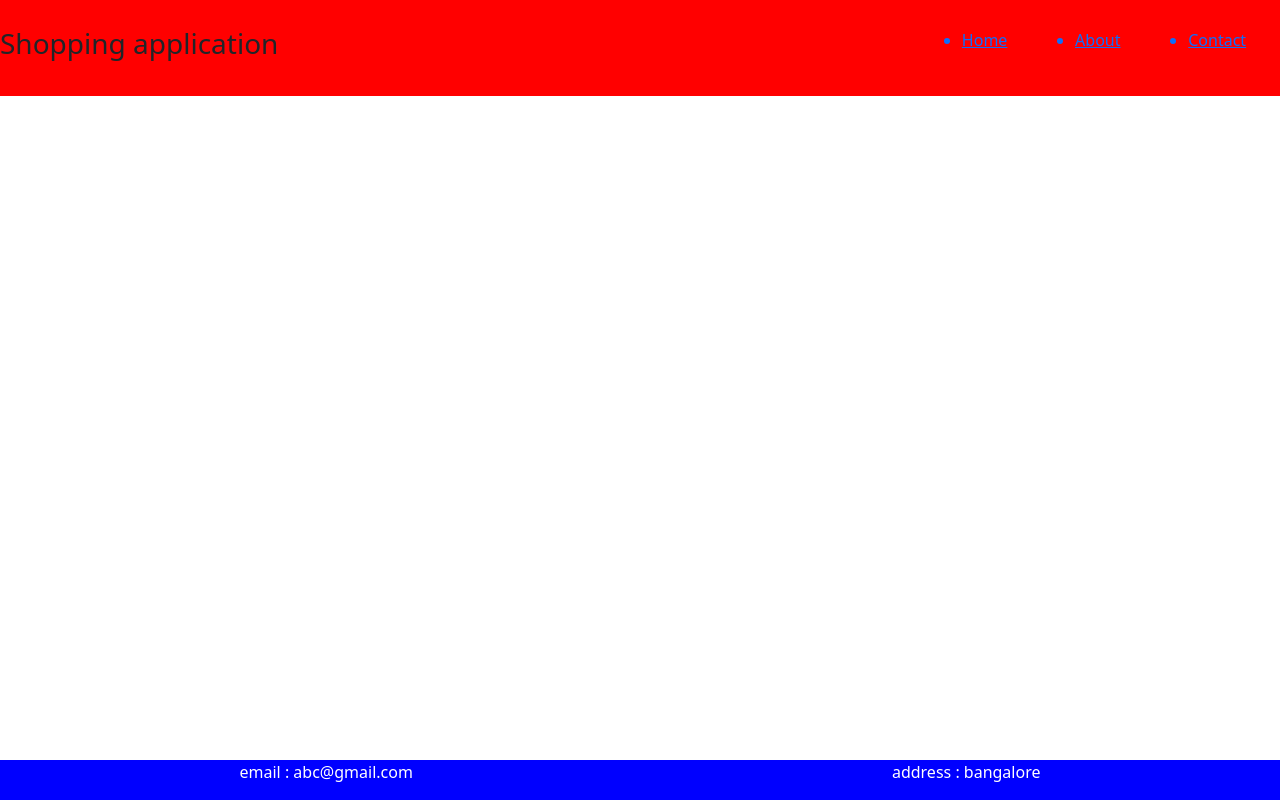
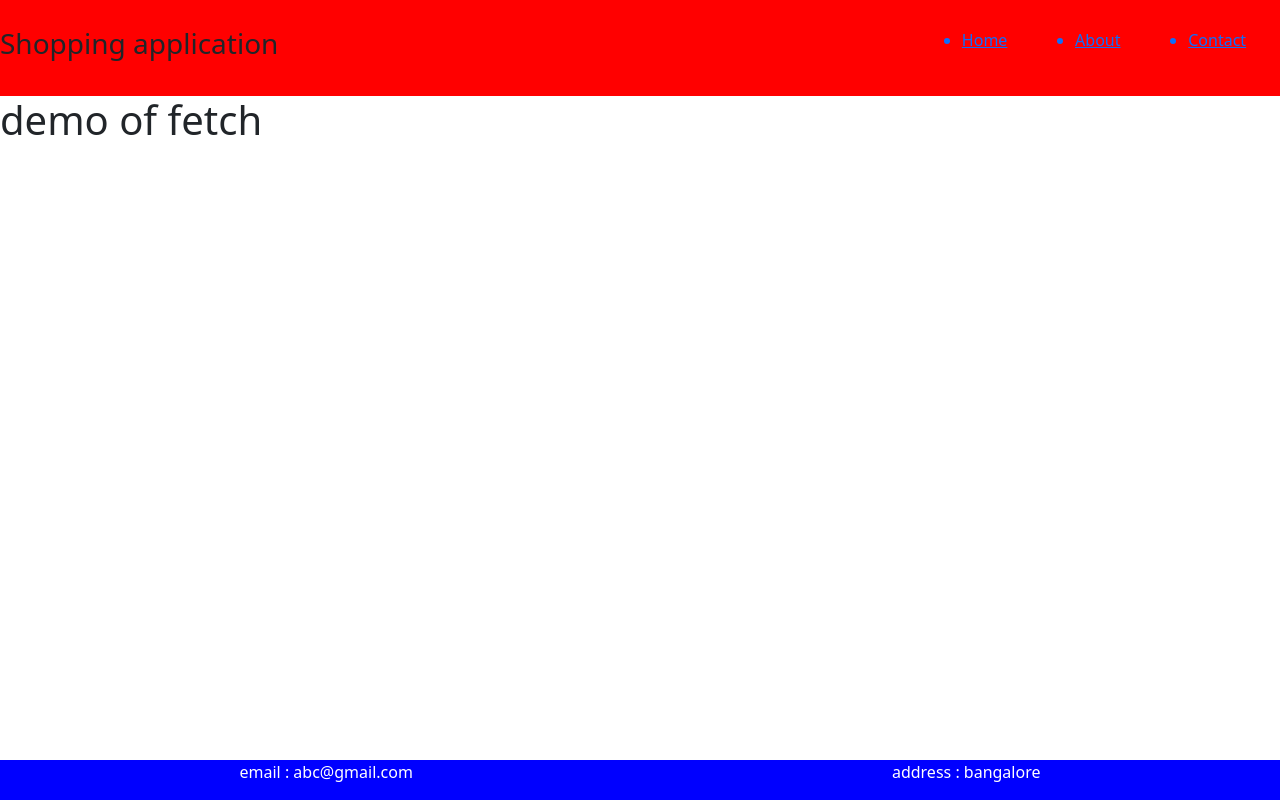
Before and after one commit to Monika-Abhijeet/jr-6-7-React, a React (Create React App) app: page /http in a window 1280 px wide. Built offline with nearby package versions, Linux system fonts and the light colour scheme; no server answers.

Commit message:
get request

```diff
--- a/src/App.js
+++ b/src/App.js
@@ -8,6 +8,7 @@ import EmployeeDetails from "./components/emp-details/emp-details";
 import MaterialUI from "./components/material-ui/material-ui";
 import ParentHook from "./components/hooks/parent";
 import ParentLifecycle from "./components/lifecycle-methods/parent-lifecycle";
+import FetchComponent from "./components/http/fetch";
 
 function App() {
   return (
@@ -25,6 +26,7 @@ function App() {
             <Route path="/emp-details/:id" element={<EmployeeDetails />} />
             <Route path="/ui" element={<MaterialUI />} />
             <Route path="/hooks" element={<ParentHook />} />
+            <Route path="http" element={<FetchComponent />} />
             <Route path="/lifecycle" element={<ParentLifecycle />} />
           </Routes>
         </div>
--- /dev/null
+++ b/src/components/http/fetch.js
@@ -0,0 +1,22 @@
+import { useEffect } from "react";
+
+function FetchComponent() {
+  // get request
+  useEffect(() => {
+    fetch("https://jsonplaceholder.typicode.com/posts")
+      .then((response) => {
+        return response.json();
+      })
+      .then((data) => {
+        console.log(data);
+      });
+  }, []);
+
+  return (
+    <div>
+      <h1>demo of fetch</h1>
+    </div>
+  );
+}
+
+export default FetchComponent;
```
